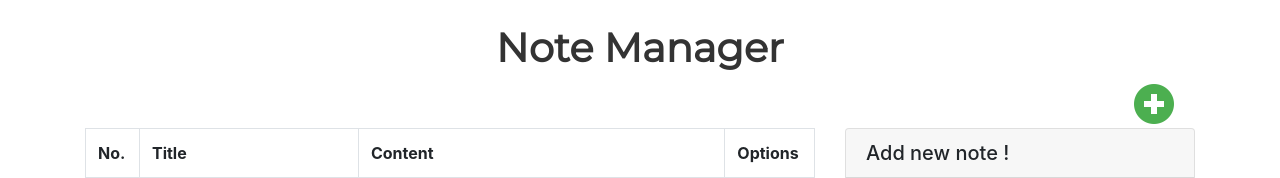
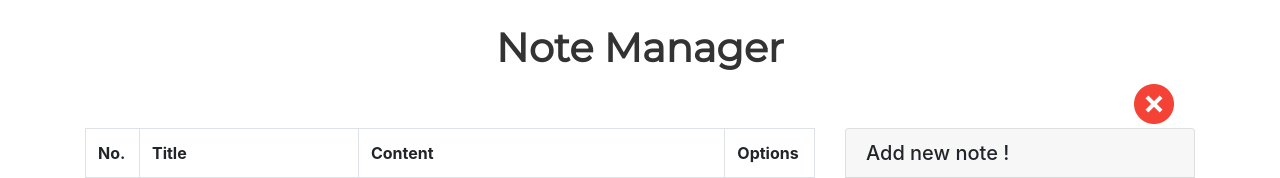
Before and after one commit to angular-learning-haolt/user-manager, an Angular app: page / in a window 1280 px wide. Both pictures are taken after a click on the link 1154 px from the left and 102 px from the top of the page. Shown: the top 178 px of the page. Built offline with nearby package versions, Linux system fonts and the light colour scheme.

Commit message:
toggle Form

```diff
--- a/src/app/app.component.html
+++ b/src/app/app.component.html
@@ -3,14 +3,26 @@
 		<h1 class="nm-title mt-4">{{ title }}</h1>
 		<div class="row">
 			<div class="col-md-1 offset-md-11">
-				<a href="#" title="Add_new">
-					<img src="./../assets/images/add_new.png" alt="Add_new" />
+				<a href="#" title="Add_new"
+					(click)="onClickInteractingForm(); $event.preventDefault();"
+				>
+
+					<ng-container *ngIf="isShowForm === false; else caseCloseForm">
+						<img src="./../assets/images/add_new.png" alt="Open Form" />
+					</ng-container>
+					<ng-template #caseCloseForm>
+						<img src="./../assets/images/close.png" alt="Close Form" />
+					</ng-template>
 				</a>
 			</div>
 			<div class="col">
 				<nm-note-list></nm-note-list>
 			</div>
-			<div class="col-4">
+			<div [ngClass]="{
+					'col-4': true,
+					'd-none': !isShowForm
+				}"
+			>
 				<nm-note-form></nm-note-form>
 			</div>
 		</div>
--- a/src/app/app.component.ts
+++ b/src/app/app.component.ts
@@ -7,4 +7,9 @@ import { Component } from '@angular/core';
 })
 export class AppComponent {
 	public title = 'Note Manager';
+	public isShowForm : boolean = false;
+
+	onClickInteractingForm() {
+		this.isShowForm = !this.isShowForm;
+	}
 }
--- a/src/app/components/note-list/note-list.component.html
+++ b/src/app/components/note-list/note-list.component.html
@@ -14,7 +14,7 @@
 			<td>{{ note.content }}</td>
 			<td class="nm-btn-group">
 				<a href="#" title="Edit"
-					(click)="onEditNote(note.id)"
+					(click)="onEditNote(note.id); $event.preventDefault();"
 				>
 					<img src="./../../../assets/images/edit.png">
 				</a>
```
Also changed, not shown: src/assets/images/close.png (renamed from src/assets/images/cancel.png).
